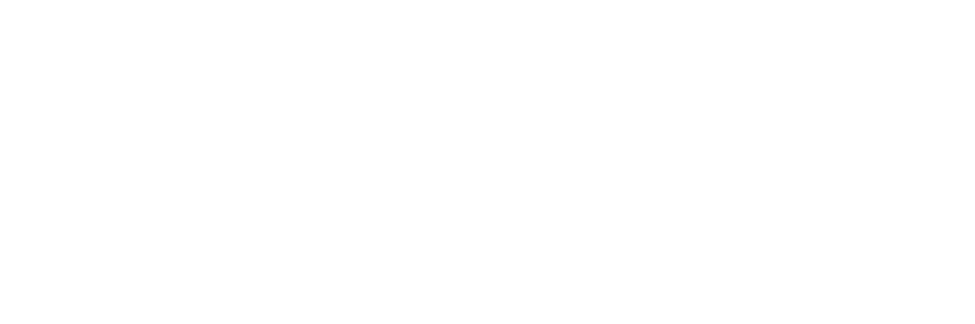
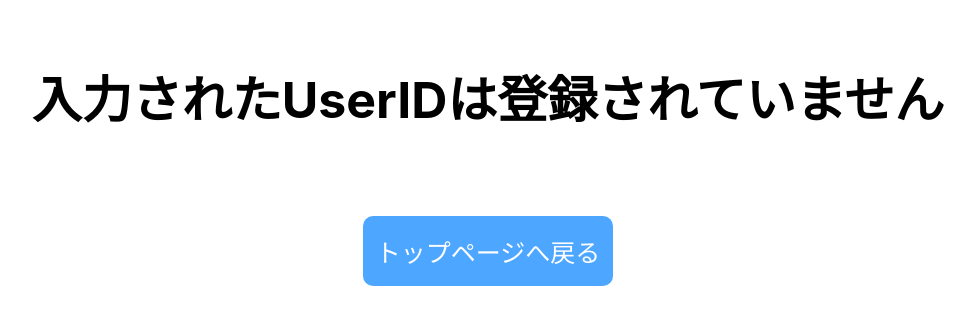
Before and after one commit to HICS-ppp/test2, a React (Create React App) app: page /passerror in a window 1280 px wide. Before the commit this address had no page. Shown: the top 324 px of the page, without its empty margins (152-1127 px from the left). Built offline with nearby package versions, Linux system fonts and the light colour scheme.

Commit message:
12/2 パスワード変更完了 米村

```diff
--- a/src/App.tsx
+++ b/src/App.tsx
@@ -14,6 +14,7 @@ import Passchangecom from "./passinquiry/passchangecom";
 import Passchange from "./passinquiry/passchange";
 import Passinquiry_mail_send from "./passinquiry/passinquiry_mail_send";
 import Passinquiry_loading from "./passinquiry/passinquiry_loading";
+import Passerror from "./passinquiry/passerror";
 
 
 
@@ -35,6 +36,8 @@ function App() {
             <Route path={'/passchange'} element={<Passchange/>}/>
             <Route path={'/passinquiry_mail_send'} element={<Passinquiry_mail_send/>}/>
             <Route path={'/passinquiry_loading'} element={<Passinquiry_loading/>}/>
+            <Route path={'/passerror'} element={<Passerror/>}/>
+
 
 
           </Routes>
--- /dev/null
+++ b/src/passinquiry/passerror.css
@@ -0,0 +1,22 @@
+.toph1{
+    margin-top: 60px;
+    font-size: 50px;
+}
+
+
+.errorall{
+    text-align: center;
+
+
+}
+
+.top1{
+    width: 250px;
+    height: 70px;
+    font-size: 25px;
+    background-color: #4da6ff;
+    border-radius: 10px;
+    color: #FFFFFF;
+    border: none;
+    margin-top: 50px;
+}
--- /dev/null
+++ b/src/passinquiry/passerror.tsx
@@ -0,0 +1,18 @@
+import React from "react";
+import {Link} from "react-router-dom"
+import "./passerror.css";
+
+
+const Passerror = () => {
+    return (
+        <>
+            <div className="errorall">
+                <h1 className="toph1">入力されたUserIDは登録されていません</h1>
+
+                <Link to={`/`}><button className="top1">トップページへ戻る</button></Link>
+            </div>
+        </>
+    );
+};
+
+export default Passerror;
--- a/src/passinquiry/passinquiry_loading.tsx
+++ b/src/passinquiry/passinquiry_loading.tsx
@@ -37,8 +37,11 @@ const Passinquiry_loading = () => {
 
         const dbID1 = localStorage.getItem('mailaddress')
         console.log(dbID1)
-        try{
 
+        if(dbID1==null) {
+
+
+            try {
                 // 控えurl:'https://www.example.com/finishSignUp?cartId=1234'
                 // ↓firebaseメール認証の定義処理
                 const actionCodeSettings = {
@@ -46,20 +49,19 @@ const Passinquiry_loading = () => {
                     handleCodeInApp: true,
                 }
                 const auth = getAuth();
-
                 // @ts-ignore
                 sendSignInLinkToEmail(auth, dbID1, actionCodeSettings)
                     .then(() => {
                         // @ts-ignore
                         window.localStorage.setItem('userID', userID);
                         window.location.href = '/passinquiry_mail_send'
+                    })
+            } catch (e) {
+                console.log("メール送信失敗")
 
-                })
-
-
-
-        }catch(e) {
-            console.log("メール送信失敗")
+            }
+        }else{
+            window.location.href = '/passerror'
         }
 
 
--- a/src/toppage/toppage.tsx
+++ b/src/toppage/toppage.tsx
@@ -9,7 +9,7 @@ const Toppage = () => {
             <div className="topall">
         <h1 className="pre1">Preport</h1>
 
-            <Link to={`/passinquiry/`}><button className="log1">ログイン</button></Link>
+            <Link to={`/login/`}><button className="log1">ログイン</button></Link>
             </div>
         </>
     );
```
Lines whose indentation alone changed are shown as unchanged.
